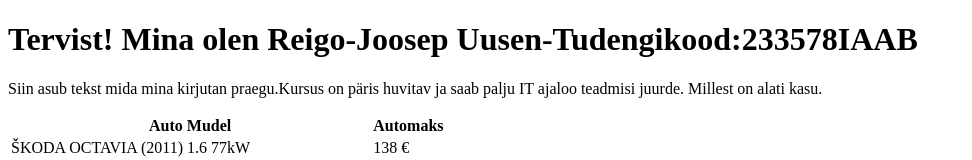
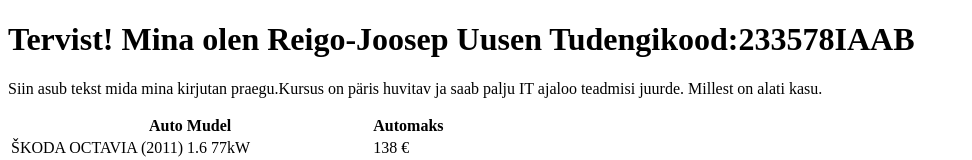
Before and after one commit to reigojoosepuusen/samplewebsite, a plain HTML site: page index.html in a window 1280 px wide. Shown: the top 160 px of the page, without its empty margins (0-972 px from the left). Drawn offline with Linux system fonts and the light colour scheme.

Commit message:
Update index.html

```diff
--- a/index.html
+++ b/index.html
@@ -8,7 +8,7 @@
 <body>
 
     <!-- Headline -->
-    <h1>Tervist! Mina olen Reigo-Joosep Uusen-Tudengikood:233578IAAB</h1>
+    <h1>Tervist! Mina olen Reigo-Joosep Uusen Tudengikood:233578IAAB</h1>
 
     <!-- Some text over 100 letters -->
     <p>Siin asub tekst mida mina kirjutan praegu.Kursus on päris huvitav ja saab palju IT ajaloo teadmisi juurde. Millest on alati kasu.</p>
```
